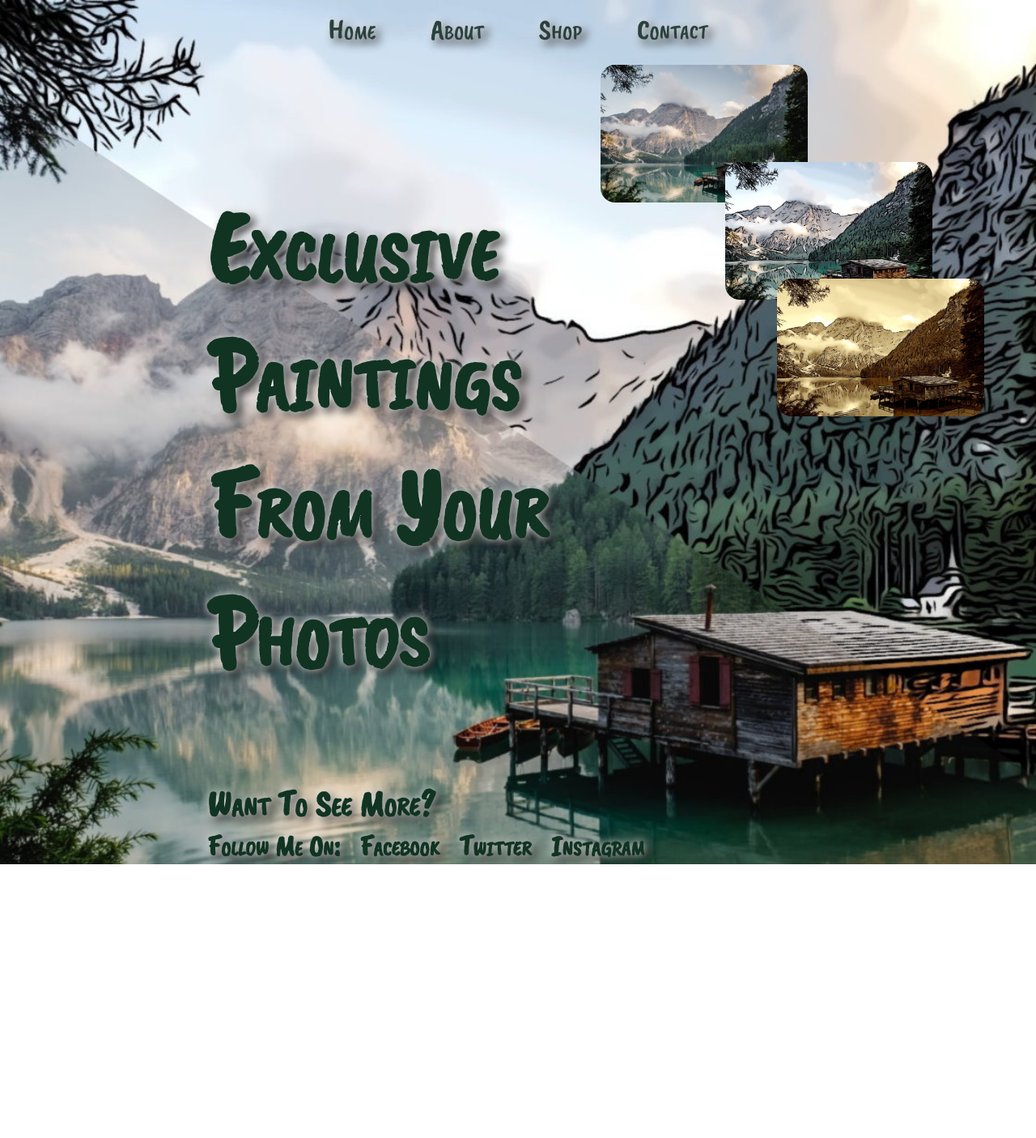
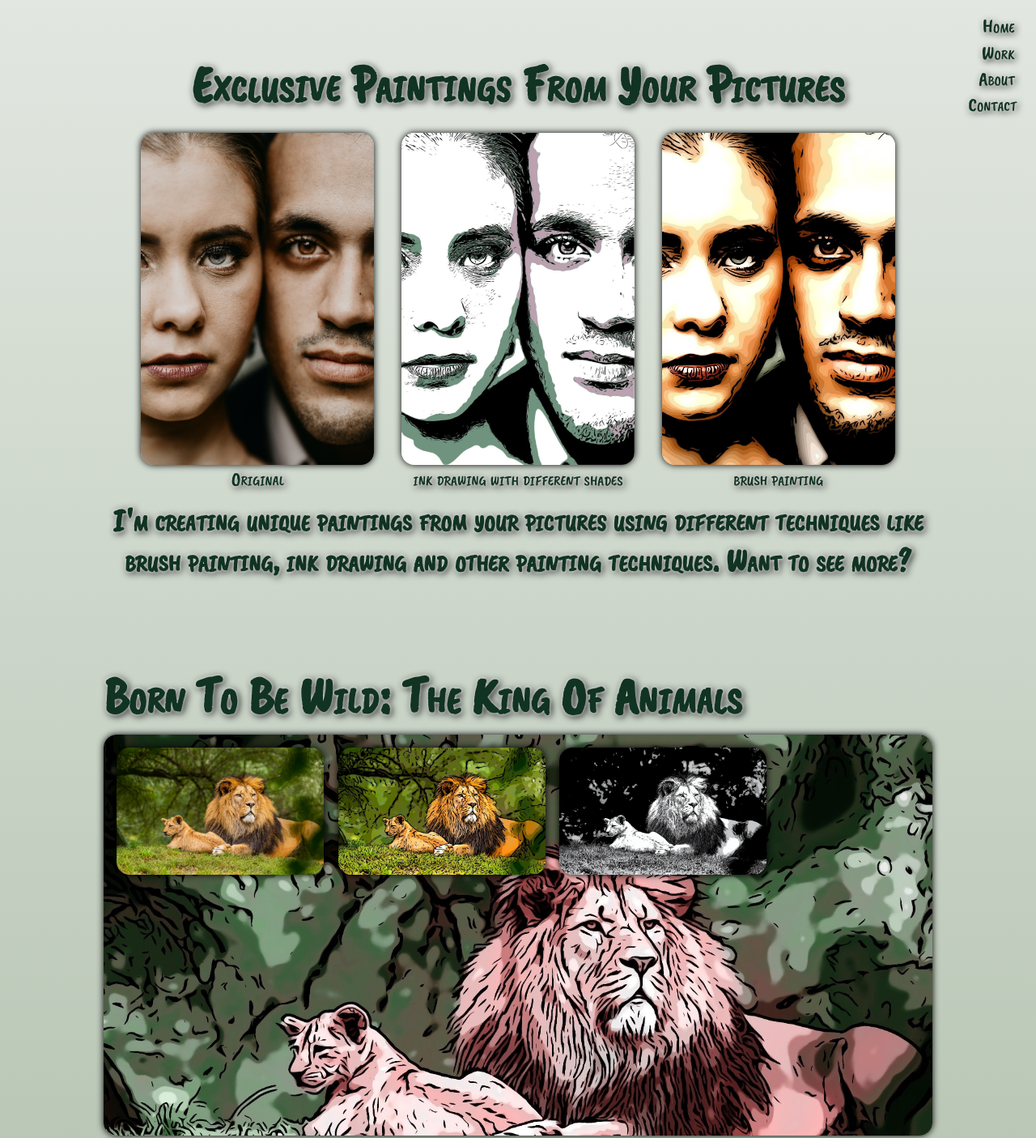
Before and after one commit to Ninni-cfm/Proj-LandingPage, a plain HTML site: page index.html in a window 1280 px wide. Shown: the top 1405 px of the page at 81% size. Before the commit the page ends 1067 px from the top, so only its background shows below. Drawn offline with nearby package versions, Linux system fonts and the light colour scheme.

Commit message:
complete rework

```diff
--- a/assets/css/style.css
+++ b/assets/css/style.css
@@ -1,118 +1,213 @@
+/******************************************************************************
+    Assets for this web page:
+
+    Font: Caveat+Brush
+    Colors: #e7bc0e  / #efefef / #6bc1a3 / #cb91b6 / #7eb8e1 / #000 / #fff
+*/
 @import url("https://fonts.googleapis.com/css2?family=Caveat+Brush&display=swap");
 
+/*****************************************************************************
+    Remove margin and padding for all elements
+*/
 * {
     margin: 0;
     padding: 0;
 }
 
+/*****************************************************************************
+    Enable smooth scrolling
+*/
+html {
+    scroll-behavior: smooth;
+}
+
+/*****************************************************************************
+    Set default font-family, style and and size
+*/
 body {
     font-family: "Caveat Brush", cursive;
-    font-size: 18px;
-    text-transform: capitalize;
+    text-align: center;
+    font-size: 1vmin;
     font-variant: small-caps;
+
+    background: linear-gradient(to bottom, #63805b30, #63805bc0);
+    color: #113322;
 }
 
+/*****************************************************************************
+    Some default styles for elements
+*/
+section {
+    padding: 0 10%;
+}
 h1 {
+    text-shadow: 0px 0px 0.5vmin white, 0.25vmin 0.25vmin 1.2vmin black;
+    text-transform: capitalize;
+    font-size: 8em;
+    padding-bottom: 2%;
+}
+h3 {
+    padding-top: 1%;
+    font-size: 5em;
+    text-shadow: 0px 0px 0.5vmin white, 0.25vmin 0.25vmin 1.2vmin black;
+}
+h5 {
+    padding-top: 1%;
+    font-size: 2em;
+    text-shadow: 0px 0px 1vmin white, 0.25vmin 0.25vmin 1vmin black;
+}
+a {
     color: #113322;
-    width: 45%;
-    padding-left: 20%;
-    padding-top: 12%;
-    text-shadow: 0px 0px 12px white, 5px 5px 12px black;
-    font-size: 7em;
-}
-
-h5 {
-    padding-top: 10%;
+    text-decoration: none;
     font-size: 2em;
-}
-
-a {
-    text-decoration: none;
-    color: #113322;
-    font-size: 2em;
-    text-shadow: 0px 0px 12px white, 5px 5px 12px black;
+    text-shadow: 0px 0px 0.5vmin white, 0.25vmin 0.25vmin 1vmin black;
 }
 a:visited {
     color: #113322;
 }
-
 ul {
     list-style: none;
     display: inline-block;
 }
-
-#landing {
-    min-height: 100vh;
-    background: url(../img/mix-4.jpg) top/cover no-repeat;
+li {
+    text-shadow: 0px 0px 0.5vmin white, 0.25vmin 0.25vmin 1.2vmin black;
 }
 
+/*****************************************************************************
+    Navigation area
+*/
+nav {
+    position: fixed;
+    top: 2vmin;
+    right: 3vmin;
+    /* width: 50%; */
+}
 nav ul {
     display: block;
-    text-align: center;
-    width: 50%;
+    text-align: right;
+
     margin: 0 auto;
 }
-.nav-li {
-    display: inline-block;
-    padding: 2% 5%;
+nav li {
+    /* display: inline-block; */
+    padding: 2% 4% 2% 0;
+}
+nav a {
+    font-size: 3vmin;
 }
 
-.nav-li a {
-    color: #29413d;
-    font-size: 2em;
+/*****************************************************************************
+    First section: What I'm doing...
+*/
+#landing-top {
+    padding-top: 5%;
+}
+#landing-top h3 {
+    padding-bottom: 10%;
+}
+#landing-top figure {
+    display: inline-block;
+    width: 40vmin;
+}
+#landing-top img {
+    display: inline-block;
+    width: 90%;
+    box-shadow: 0 0 1vmin black;
+    border-radius: 2vmin;
+}
+#landing-top figcaption {
+    font-size: 3em;
+    text-shadow: 0px 0px 0.5vmin white, 0.25vmin 0.25vmin 1.2vmin black;
 }
 
-.img-blk-1 {
-    text-align: right;
+/*****************************************************************************
+    Second section: wildlife
+*/
+#wildlife {
+    text-align: left;
 }
-.img-blk-1 img {
-    display: inline;
-    position: absolute;
-    width: 20%;
-    border-radius: 1em;
+#wildlife h1 {
+    padding-bottom: 1vh;
+}
+#wildlife h3 {
+    padding: 0 0 5vh;
+}
+#wildlife div {
+    padding-bottom: 40vh;
+    background: url("../img/wildlife-3.jpg") top center/cover no-repeat;
+    box-shadow: 0 0 1vmin black;
+    border-radius: 2vmin;
+}
+#wildlife img {
+    margin: 2vmin 0 0 2vmin;
+    width: 25%;
+    box-shadow: 0 0 1vmin black;
+    border-radius: 2vmin;
 }
 
-.img-blk-1 .img-1 {
-    top: 10%;
-    right: 22%;
+/*****************************************************************************
+    third section: landscapes
+*/
+#landscapes {
+    /* text-align: center; */
+    min-height: 90vh;
 }
-.img-blk-1 .img-2 {
-    top: 25%;
-    right: 10%;
+#landscapes h1 {
+    padding-top: 5vh;
 }
-.img-blk-1 .img-3 {
-    top: 43%;
-    right: 5%;
+#landscapes h3 {
+    padding: 0 0 5vh;
+}
+#landscapes article {
+    display: inline-block;
+    vertical-align: top;
+}
+#landscapes article img {
+    display: block;
+    width: 58vw;
+    box-shadow: 0 0 1vmin black;
+    border-radius: 2vmin;
+}
+#landscapes aside {
+    display: inline-block;
+}
+#landscapes aside img {
+    display: block;
+    width: 18.6vw;
+    margin: 0 1vw 1vh;
+    box-shadow: 0 0 1vmin black;
+    border-radius: 2vmin;
 }
 
+/*****************************************************************************
+    fourth section: about
+*/
+#about {
+    text-align: center;
+    min-height: 90vh;
+}
+
+/*****************************************************************************
+    The footer: contact, social media etc.
+*/
 footer {
-    padding-left: 20%;
+    text-align: center;
+    padding-bottom: 2vh;
 }
 footer ul {
-    text-align: left;
     width: 100%;
 }
-footer h5 {
-    color: #113322;
-    font-size: 2.5em;
-    text-shadow: 0px 0px 12px white, 5px 5px 12px black;
+footer img {
+    vertical-align: middle;
+    border-radius: 1vmin;
 }
-
 .social-li {
     display: inline-block;
-    color: #113322;
-    font-size: 2em;
+    font-size: 4em;
     padding-right: 2%;
     font-weight: 600;
-    text-shadow: 0px 0px 12px white, 5px 5px 12px black;
 }
-
 .social-li a {
-    color: #113322;
     font-size: 1em;
-    text-shadow: 0px 0px 12px white, 5px 5px 12px black;
+    font-weight: 600;
 }
-
-.social-li a:visited {
-    color: #113322;
-}
--- a/index.html
+++ b/index.html
@@ -8,41 +8,83 @@
 
     <link rel="stylesheet" href="assets/css/style.css">
 
-    <title>Document</title>
+    <title>Exclusive Paintings</title>
 </head>
 
 <body>
-
-    <section id="landing">
-        <header>
+    <header id="top">
         <nav>
             <ul>
-                    <li class="nav-li"><a href="">Home</a></li>
-                    <li class="nav-li"><a href="">About</a></li>
-                    <li class="nav-li"><a href="">Shop</a></li>
-                    <li class="nav-li"><a href="">Contact</a></li>
+                <li><a href="#top">Home</a></li>
+                <li><a href="#wildlife">Work</a></li>
+                <li><a href="#about">About</a></li>
+                <li><a href="#foot">Contact</a></li>
             </ul>
         </nav>
     </header>
 
-        <main>
-            <h1>Exclusive paintings<br> from your<br> photos</h1>
-            <div class="img-blk-1">
+
+    <section id="landing-top">
+        <h1>Exclusive paintings from your pictures</h1>
+        <div>
+            <figure>
+                <img src="assets/img/couple-1.jpg" alt="">
+                <figcaption>Original</figcaption>
+            </figure>
+            <figure>
+                <img src="assets/img/couple-mix.jpg" alt="">
+                <figcaption>ink drawing with different shades</figcaption>
+            </figure>
+            <figure>
+                <img src="assets/img/couple-4.jpg" alt="">
+                <figcaption>brush painting</figcaption>
+            </figure>
+        </div>
+        <h3>
+            I'm creating unique paintings from your pictures using different techniques like brush painting, ink drawing
+            and other painting techniques. Want to see more?
+        </h3>
+    </section>
+
+
+    <section id="wildlife">
+        <h1>born to be wild: The King of Animals</h1>
+        <div>
+            <img src="assets/img/wildlife-0.jpg" alt="">
+            <img src="assets/img/wildlife-2.jpg" alt="">
+            <img src="assets/img/wildlife-4.jpg" alt="">
+        </div>
+        <h3>Look at the effects of the different techniques, dive into the colors...</h3>
+    </section>
+
+
+    <section id="landscapes">
+        <article>
+            <img src="assets/img/mix-4.jpg" alt="">
+        </article>
+        <aside>
             <img class="img-1" src="assets/img/landscape-1.jpg" alt="">
             <img class="img-2" src="assets/img/landscape-2.jpg" alt="">
             <img class="img-3" src="assets/img/landscape-3.jpg" alt="">
-            </div>
-        </main>
-        <footer>
-            <h5>Want to see more? </h5>
+        </aside>
+    </section>
+
+
+    <section id="about">
+        <h1>more to come (about-Section)</h1>
+
+    </section>
+
+    <footer id="foot">
+
         <ul>
             <li class="social-li"> Follow me on:</li>
-                <li class="social-li"><a href="">Facebook</a></li>
-                <li class="social-li"><a href="">Twitter</a></li>
-                <li class="social-li"><a href="">Instagram</a></li>
+            <li class="social-li"><a href="#foot"><img src="assets/img/facebook.png"> Facebook</a></li>
+            <li class="social-li"><a href="#foot"><img src="assets/img/twitter.png"> Twitter</a></li>
+            <li class="social-li"><a href="#foot"><img src="assets/img/instagram.png"> Instagram</a></li>
         </ul>
     </footer>
-    </section>
+
 </body>
 
 </html>
```
Also changed, not shown: assets/img/couple-4.JPG (added), assets/img/couple-mix.jpg (added), assets/img/facebook.png (added), assets/img/instagram.png (added), assets/img/twitter.png (added), 1 other file. Lines whose indentation alone changed are shown as unchanged.
